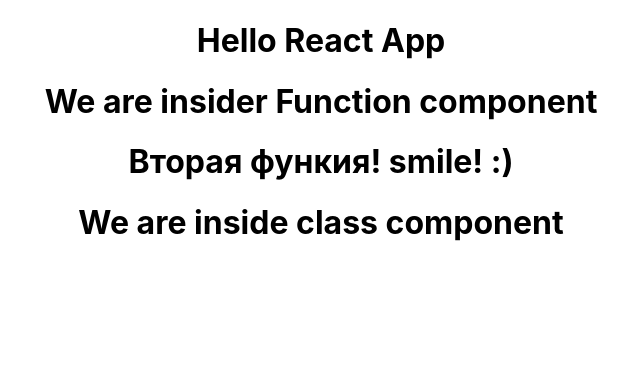
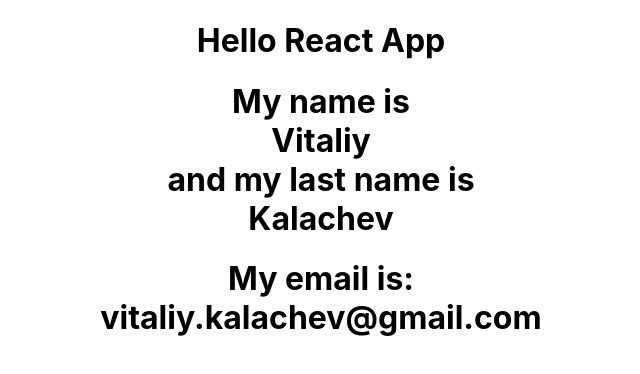
Before and after one commit to vitaliykalachev/Learning_React, a React (Create React App) app: page / in a window 1280 px wide. Shown: the top 374 px of the page, without its empty margins (319-959 px from the left). Built offline with nearby package versions, Linux system fonts and the light colour scheme.

Commit message:
Woking with Props

```diff
--- a/src/App.js
+++ b/src/App.js
@@ -10,9 +10,9 @@ function App() {
   return (
     <div className="App">
       <h1>Hello React App</h1>
-      <Hello></Hello>
-      <FuncComponent/>
-      <MyClass/>
+      <Hello name="Vitaliy" lastname="Kalachev"></Hello>
+
+      <MyClass email="vitaliy.kalachev@gmail.com"/>
     </div>
   );
 }
--- a/src/components/Hello.js
+++ b/src/components/Hello.js
@@ -2,10 +2,10 @@ import React from 'react';
 
 
 
-function Hello() {
+function Hello(props) {
 
     return (
-        <h1>We are insider Function component</h1>
+        <h1>My name is <br/>{props.name}<br/> and my last name is <br/>{props.lastname} </h1>
     )
 }
 
--- a/src/components/MyClass.js
+++ b/src/components/MyClass.js
@@ -6,7 +6,7 @@ class MyClass extends Component {
 
     render() {
         return(
-            <h1> We are inside class component</h1>
+            <h1> My email is: <br/> {this.props.email}</h1>
         )
     }
 }
```
